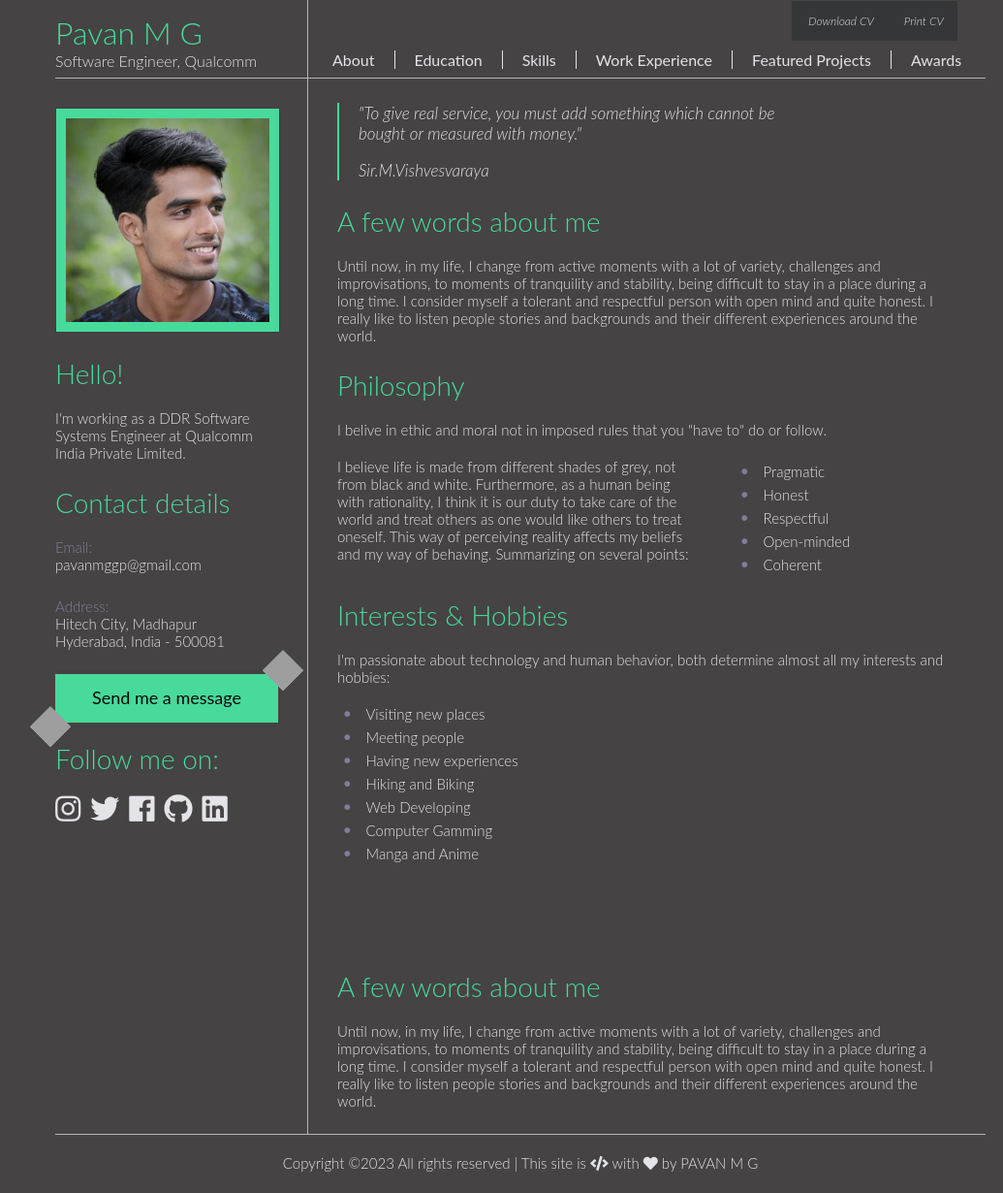
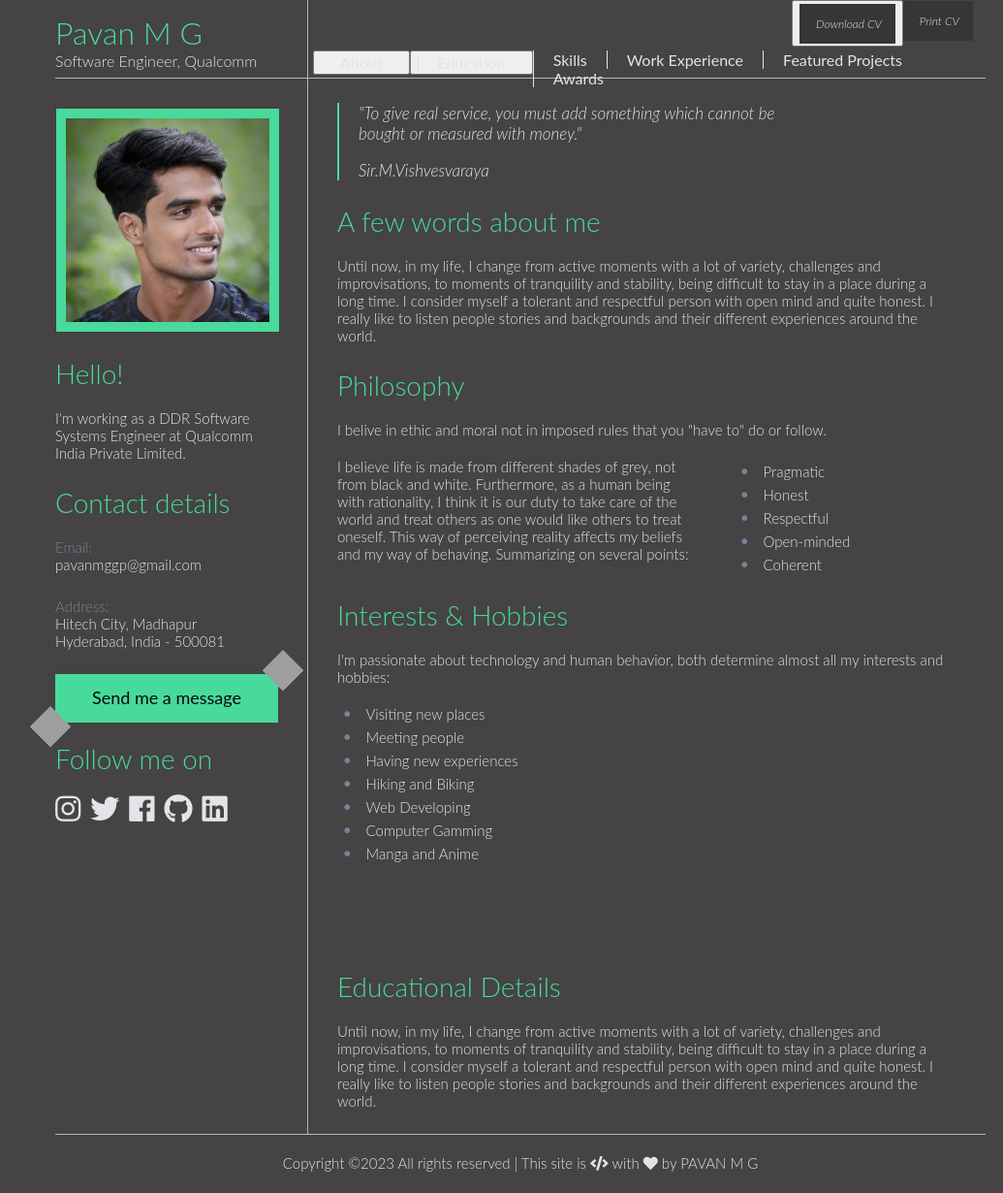
Before and after one commit to pavan-mg/pavan-mg.github.io, a Jekyll site: the page built from index.html, in a window 1280 px wide. Shown: the whole page at 97% size, without its empty margins (103-1138 px from the left). Built offline with Jekyll 4.4.1, drawn with Linux system fonts in a browser that asks for light colours.

Commit message:
Update default.html

```diff
--- a/_layouts/default.html
+++ b/_layouts/default.html
@@ -18,13 +18,13 @@
         <!-- MAIN MENU -->
         <div class="header_menu_container">
           <ul class="download_print_buttons horizontal_list">
-            <li><a href="#"><span class="icon entypo-download"></span>Download CV</a></li>
+            <li><button><a href="#"><span class="icon entypo-download"></span>Download CV</a></li>
             <li><a href="#"><span class="icon entypo-print"></span>Print CV</a></li>
           </ul>
           <div class="clear"></div>
           <ul class="header_menu horizontal_list">
-            <li><a class="no_border" href="#About">About</a></li>
-            <li><a href="#Education">Education</a></li>
+            <li><button><a class="no_border" href="#About">About</a></button></li>
+            <li><button><a href="#Education">Education</a></button></li>
             <li><a href="#Skills">Skills</a></li>
             <li><a href="#Experience">Work Experience</a></li>
             <li><a href="#Projects">Featured Projects</a></li>
@@ -55,7 +55,7 @@
           <span class="content">Send me a message <span class="fontawesome-double-angle-right"></span></span>
         </a>
         <div class="clear">
-          <h2>Follow me on:</h2>
+          <h2>Follow me on</h2>
           <ul class="horizontal_list">
             <li><a href="https://www.instagram.com/pavan.mg/" target="_blank" class="social-icons"> <i class="fab fa-instagram"></i></a></li>
             <li><a href="https://www.twitter.com/pavanmg07" target="_blank" class="social-icons"> <i class="fab fa-twitter"></i></a></li>
@@ -110,7 +110,7 @@
         </div>
         <div id="Education">
           <div class="block">
-            <h2>A few words about me</h2>
+            <h2>Educational Details</h2>
             <p>Until now, in my life, I change from active moments with a lot of variety, challenges and improvisations, to moments of tranquility and stability, being difficult to stay in a place during a long time. I consider myself a tolerant and respectful person with open mind and quite honest. I really like to listen people stories and backgrounds and their different experiences around the world.</p>
           </div>
         </div>
```
